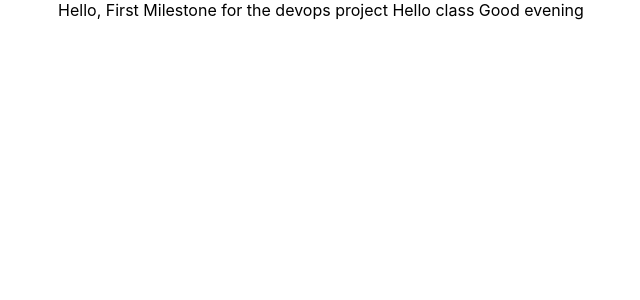
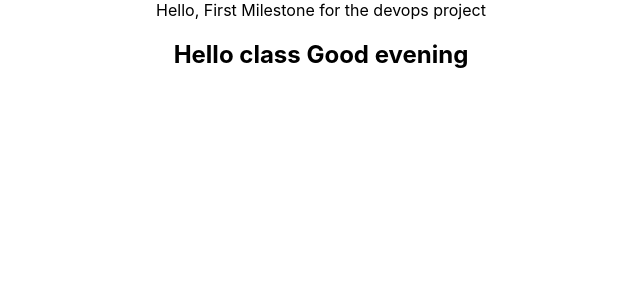
Before and after one commit to Silviyanancy/Story-Blog-Deployment-with-CI-CD, a React (Create React App) app: page / in a window 1280 px wide. Shown: the top 300 px of the page, without its empty margins (319-959 px from the left). Built offline with nearby package versions, Linux system fonts and the light colour scheme.

Commit message:
Addition

```diff
--- a/src/App.js
+++ b/src/App.js
@@ -5,8 +5,7 @@ function App() {
   return (
     <div className="App">
       Hello, First Milestone for the devops project
-      Hello class Good evening
-
+      <h2>Hello class Good evening</h2>
     </div>
   );
 }
```
